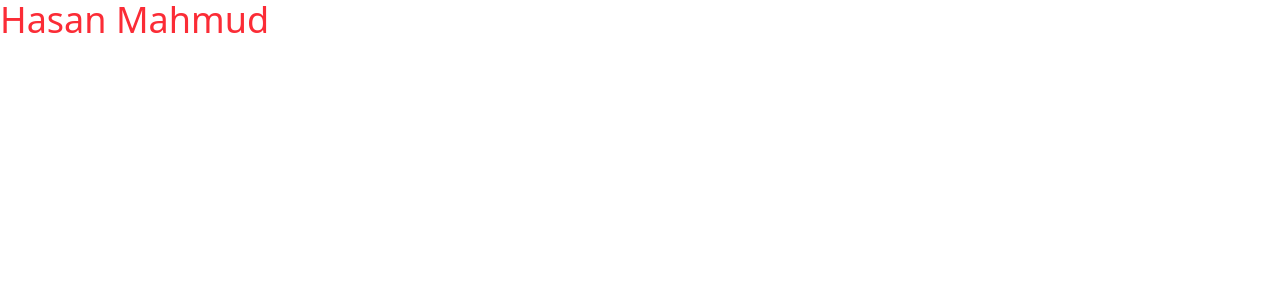
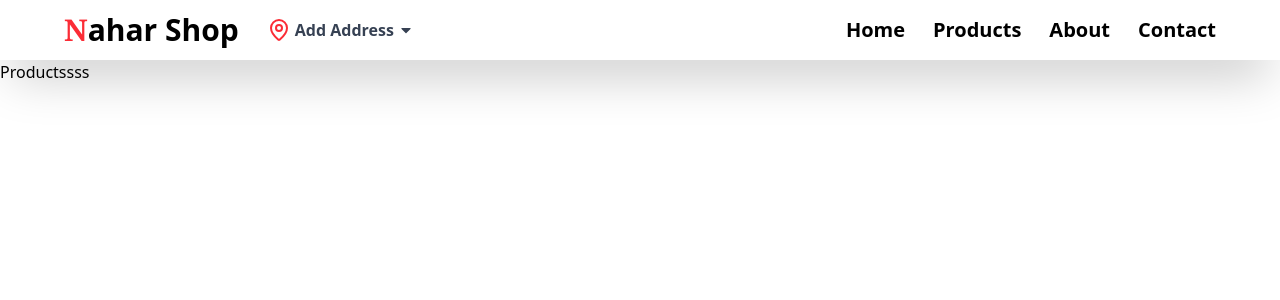
Before and after one commit to Hasan959/React-Tailwind-Ecommerce-Website-2, a React (Vite) app: page /products in a window 1280 px wide. Shown: the top 300 px of the page. Built offline with nearby package versions, Linux system fonts and the light colour scheme.

Commit message:
second commit

```diff
--- a/index.html
+++ b/index.html
@@ -2,10 +2,9 @@
 <html lang="en">
   <head>
     <meta charset="UTF-8" />
-    <link rel="icon" type="image/svg+xml" href="/vite.svg" />
     <meta name="viewport" content="width=device-width, initial-scale=1.0" />
     <link href="/src/index.css" rel="stylesheet">
-    <title>react-ecommerce-website-2</title>
+    <title>Nahar Shop</title>
   </head>
   <body>
     <div id="root"></div>
--- a/package.json
+++ b/package.json
@@ -11,8 +11,10 @@
   },
   "dependencies": {
     "@tailwindcss/vite": "^4.1.13",
+    "lucide-react": "^0.544.0",
     "react": "^19.1.1",
     "react-dom": "^19.1.1",
+    "react-icons": "^5.5.0",
     "react-router": "^7.9.2",
     "tailwindcss": "^4.1.13"
   },
--- a/src/App.jsx
+++ b/src/App.jsx
@@ -1,9 +1,25 @@
 
 import React from 'react'
+import { BrowserRouter, Routes, Route }  from 'react-router'
+import Home from './pages/Home'
+import Products from './pages/Products'
+import About from './pages/About'
+import Contact from './pages/Contact'
+import Cart from './pages/Cart'
+import Navbar from './components/Navbar'
 
 const App = () => {
   return (
-    <div className='text-red-500 text-4xl'>Hasan Mahmud</div>
+    <BrowserRouter>
+    <Navbar/>
+      <Routes>
+        <Route path='/' element={<Home/>} ></Route>
+        <Route path='/products'element={<Products/>}></Route>
+        <Route path='/about'element={<About/>}></Route>
+        <Route path='/contact'element={<Contact/>}></Route>
+        <Route path='/cart'element={<Cart/>}></Route>
+      </Routes>
+    </BrowserRouter>
   )
 }
 
--- a/src/components/Navbar.jsx
+++ b/src/components/Navbar.jsx
@@ -1,9 +1,33 @@
+import { MapPin } from 'lucide-react'
 import React from 'react'
+import { FaCaretDown } from 'react-icons/fa'
+import { Link } from 'react-router'
 
 const Navbar = () => {
+  const location = false
   return (
-    <div>
-        Navvar
+    <div className=' bg-white py-3 shadow-2xl'>
+        <div className='max-w-6xl mx-auto flex justify-between items-center'>
+          {/* logo section */}
+          <div className='flex gap-7 items-center'>
+            <Link to={'/'}> <h1 className='font-bold text-3xl'> <span className='text-red-500 font-serif'>N</span>ahar Shop</h1> </Link>
+            <div className='flex gap-1 cursor-pointer text-gray-700 items-center'>
+              <MapPin className='text-red-500' />
+              <span className='font-semibold'>{location ? <div></div>:"Add Address" } </span>
+              <FaCaretDown/>
+
+            </div>
+          </div>
+          {/* menu section */}
+          <nav>
+            <ul className='flex gap-7 items-center text-xl font-semibold'>
+              <li>Home</li>
+              <li>Products</li>
+              <li>About</li>
+              <li>Contact</li>
+            </ul>
+          </nav>
+        </div>
     </div>
   )
 }
--- a/src/pages/Products.jsx
+++ b/src/pages/Products.jsx
@@ -2,7 +2,7 @@ import React from 'react'
 
 const Products = () => {
   return (
-    <div>Products</div>
+    <div>Productssss</div>
   )
 }
 
```
Also changed, not shown: 1 other file (tests, documents, lock files or other folders).
